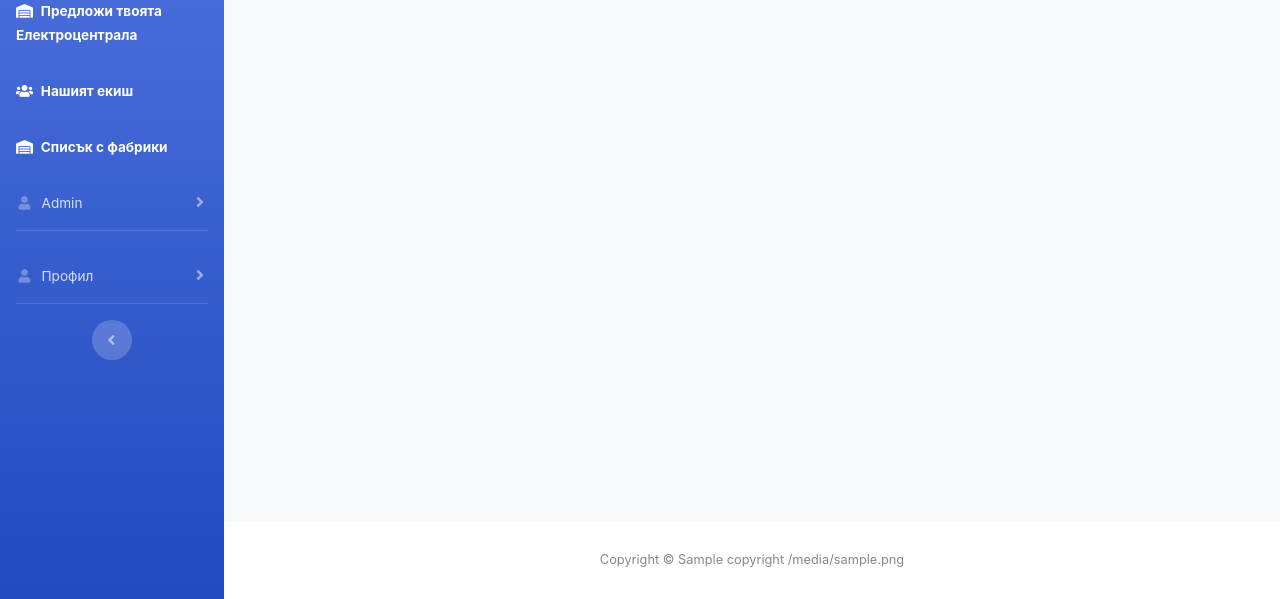
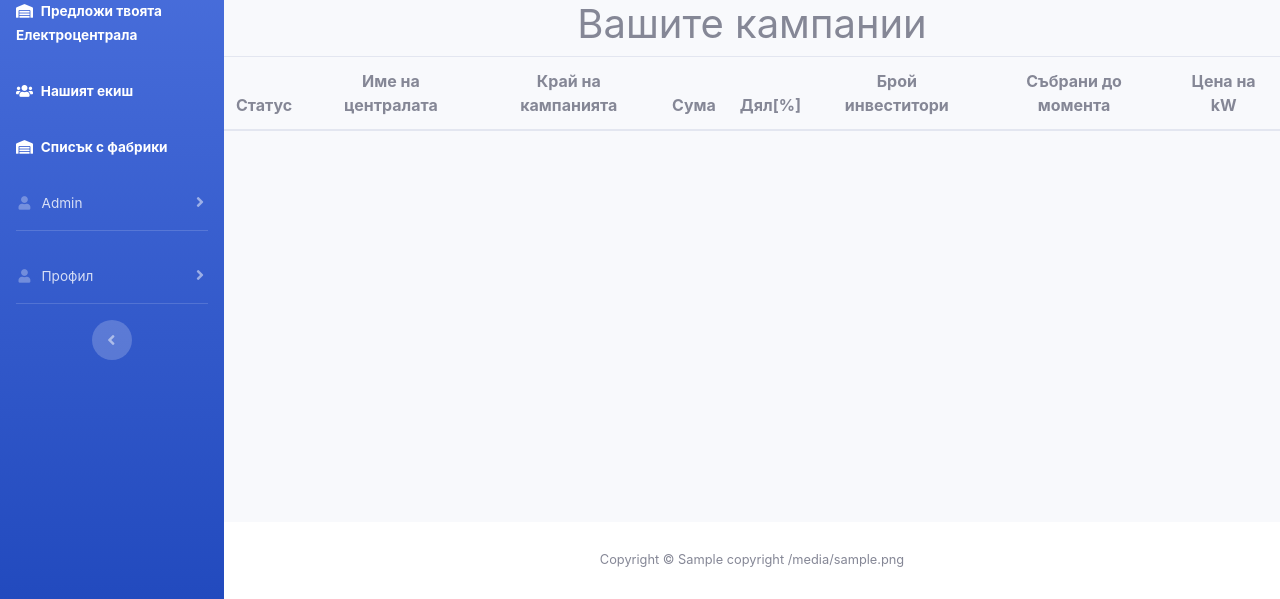
Before and after one commit to yordanmadzhunkov/django_keycloak, a Django app: template apps/vei_platform/templates/dashboard.html in a window 1280 px wide. Shown: the part 201-800 px from the top of the page. Run offline with Django 4.2, Linux system fonts and the light colour scheme; a user stored in the database is signed in; tables that the repository leaves empty hold one stand-in row (values such as "Sample post"); the template is opened without the code that fills it: most values are stand-ins (such as "Sample title", 1, 10 or a date in 2020); grey boxes marked "Sample" are stand-in pictures; lists and menus that the app fills with data are empty; some libraries are stand-ins or nearby versions.

Commit message:
Show campaings in owners dashboard

```diff
--- a/apps/vei_platform/models/finance_modeling.py
+++ b/apps/vei_platform/models/finance_modeling.py
@@ -309,6 +309,9 @@
     def get_absolute_url(self):
         return "/campaign/%s" % self.pk
 
+    def show_in_dashboard(self):
+        return self.status != Campaign.Status.CANCELED
+
     def status_str(self, when=datetime.now()):
         if when < datetime(year=self.start_date.year,
                           month=self.start_date.month,
--- /dev/null
+++ b/apps/vei_platform/templates/dashboard_campaigns.html
@@ -0,0 +1,45 @@
+{%if campaigns|length > 0 %}
+<div class="row">
+  <div class="col-md-12 text-center">
+    <h1>Вашите кампании</h1>
+    <table class="table align-middle mb-0 bg-white">
+      <thead class="bg-light">
+        <th>Статус</th>
+        <th>Име на централата</th>
+        <th>Край на кампанията</th>
+        <th>Сума</th>
+        <th>Дял[%]</th>
+        <th>Брой инвеститори</th>
+        <th>Събрани до момента</th>
+        <th>Цена на kW</th>
+      </thead>
+      {%for campaign in campaigns %}
+      {%if campaign.show_in_dashboard %}
+      <tr class="bg-light">
+        <td><a href={{campaign.get_absolute_url}}>
+            {{campaign.status_str}}
+          </a>
+        </td>
+        <td><a href={{campaign.factory.get_absolute_url}}> {{ campaign.factory.name }}</a></td>
+        <td>{{campaign.start_date}}</td>
+        <td>{{campaign.amount}}</td>
+        <td>{{campaign.persent_from_profit}}</td>
+        <td><a href={{campaign.get_absolute_url}}> {{campaign.count_investitors}}</a></td>
+
+        <td>
+          <div class="progress">
+            <div class="progress-bar" role="progressbar" style="width: {{campaign.progress.percent}}%"
+              aria-valuenow="25" aria-valuemin="0" aria-valuemax="100"></div>
+          </div>
+          {{campaign.progress.total}} от
+          {{campaign.amount}}
+
+        </td>
+        <td>{{campaign.price_per_kw}}</td>
+      </tr>
+      {% endif %}
+      {% endfor %}
+    </table>
+  </div>
+</div>
+{% endif %}
--- /dev/null
+++ b/apps/vei_platform/templates/dashboard_investments.html
@@ -0,0 +1,41 @@
+{%if investment|length > 0 %}
+<div class="row">
+  <div class="col-md-12 text-center">
+    <h1>Вашите инвестиции</h1>
+    <table class="table align-middle mb-0 bg-white">
+      <thead class="bg-light">
+        <th>Статус</th>
+        <th>Име на централата</th>
+        <th>Край на кампанията</th>
+        <th>Сума</th>
+        <th>Дял[%]</th>
+        <th>Събрани до момента</th>
+        <th>Цена на kW</th>
+      </thead>
+      {%for investment in my_investments %}
+      {%if investment.show_in_dashboard %}
+      <tr class="bg-light">
+        <td>
+          <span class="{{investment.status_css_class}}"> {{investment.status_str}}</span>
+        </td>
+        <td><a href={{investment.campaign.factory.get_absolute_url}}> {{ investment.campaign.factory.name }}</a></td>
+        <td>{{investment.campaign.start_date}}</td>
+        <td>{{investment.amount}}</td>
+        <td>{{investment.share_from_factory}}</td>
+        <td>
+          <div class="progress">
+            <div class="progress-bar" role="progressbar" style="width: {{investment.campaign.progress.percent}}%"
+              aria-valuenow="25" aria-valuemin="0" aria-valuemax="100"></div>
+          </div>
+          {{investment.campaign.progress.total}} от
+          {{investment.campaign.amount}}
+
+        </td>
+        <td>{{investment.campaign.price_per_kw}}</td>
+      </tr>
+      {% endif %}
+      {% endfor %}
+    </table>
+  </div>
+</div>
+{% endif %}
--- a/apps/vei_platform/templates/my_factories.html
+++ b/apps/vei_platform/templates/my_factories.html
@@ -3,7 +3,7 @@
 
 
 {% block head_title%}
-VEI - DASHBOARD
+{{head_title}}
 {% endblock%}
 {% block content %}
 <div class="container py-5">
@@ -18,7 +18,9 @@
           </div>
           <div class="col-md-6 col-lg-3 col-xl-3 border-sm-start-none border-start">
             <div class="text-success">
-                        <button class="btn btn-success" type="button" onclick="window.location.href='/factory/add';">Добави нова</button>
+              <button class="btn btn-success" type="button" onclick="window.location.href='/factory/add';">
+                Добави нова
+              </button>
               <span><br></span>
             </div>
           </div>
--- a/apps/vei_platform/views/home.py
+++ b/apps/vei_platform/views/home.py
@@ -7,8 +7,4 @@
 
 def view_home(request):
     context = common_context(request)
-    context['members'] = [
-        {'name': 'Yordan'
-         }
-    ]
     return render(request, "home.html", context)
--- a/apps/vei_platform/views/legal_entity.py
+++ b/apps/vei_platform/views/legal_entity.py
@@ -12,7 +12,6 @@
 from django.contrib import messages
 from django.forms.models import model_to_dict
 
-@login_required(login_url='/oidc/authenticate/')
 def view_entity_detail(request, pk=None):
     context = common_context(request)
     if pk is not None:
--- a/apps/vei_platform/views/profile.py
+++ b/apps/vei_platform/views/profile.py
@@ -10,7 +10,6 @@
 from vei_platform.forms import UserProfileForm
 
 
-@login_required(login_url='/oidc/authenticate/')
 def view_user_profile(request, pk=None):
     context = common_context(request)
     context['user_profile'] = UserProfile.objects.get(pk=pk)
```
Also changed, not shown: apps/vei_platform/templates/dashboard.html (+3 -45 lines), apps/vei_platform/views/dashboard.py (+9 -0 lines). Lines whose indentation alone changed are shown as unchanged.
